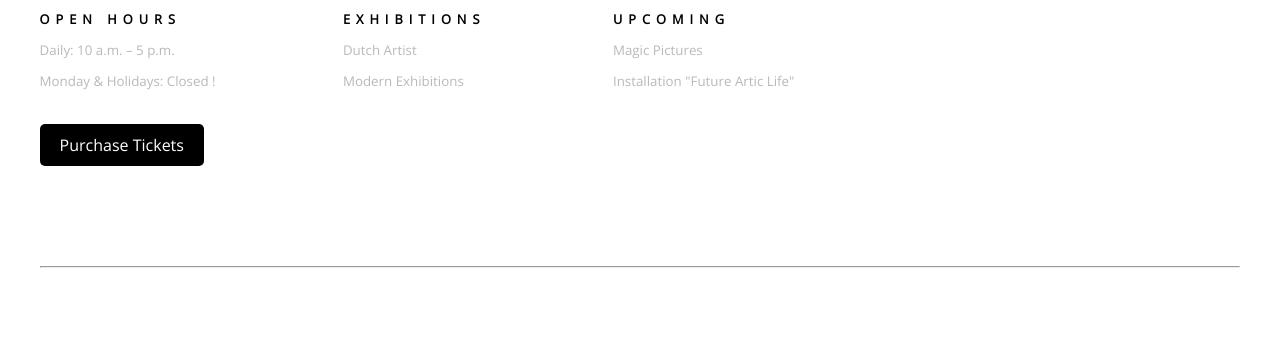
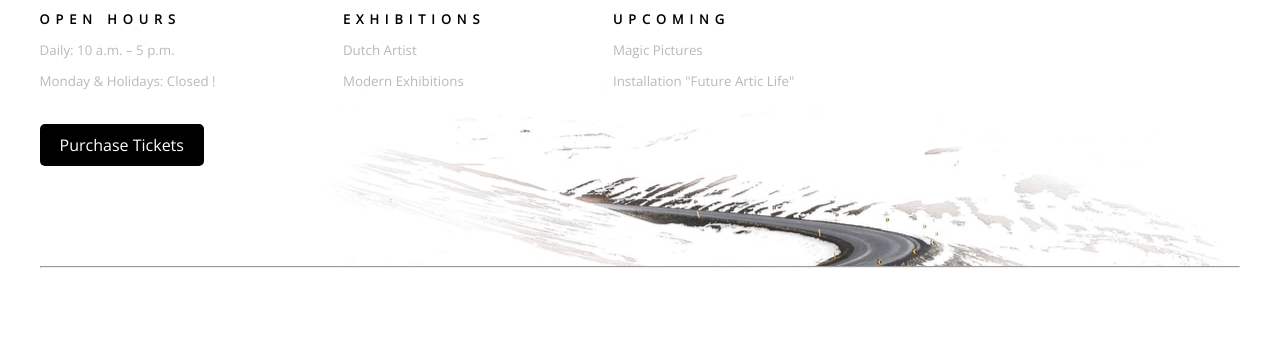
Before and after one commit to enriquenv/Artist-LP, a plain HTML site: page index.html in a window 1280 px wide. Shown: the part 313-658 px from the top of the page. Drawn offline with nearby package versions, Linux system fonts and the light colour scheme; the site is published under a folder, as on GitHub Pages, so addresses that start at the root find nothing.

Commit message:
assets url

```diff
--- a/assets/css/styles.css
+++ b/assets/css/styles.css
@@ -31,7 +31,7 @@ body header ul li a {
 
 body main #hero {
     background-color: white;
-    background-image: url(/assets/img/photo-1506494491502-7563f654329e.jpeg);
+    background-image: url(../img/photo-1506494491502-7563f654329e.jpeg);
     background-position: top left;
     padding-top: 10vh;
     padding-bottom: 10vh;
```
